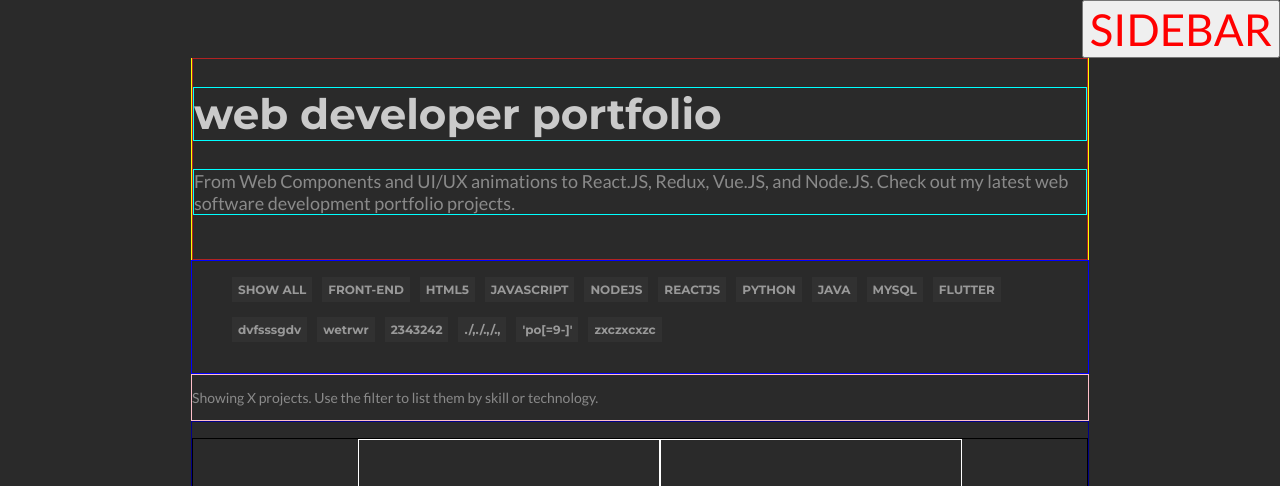
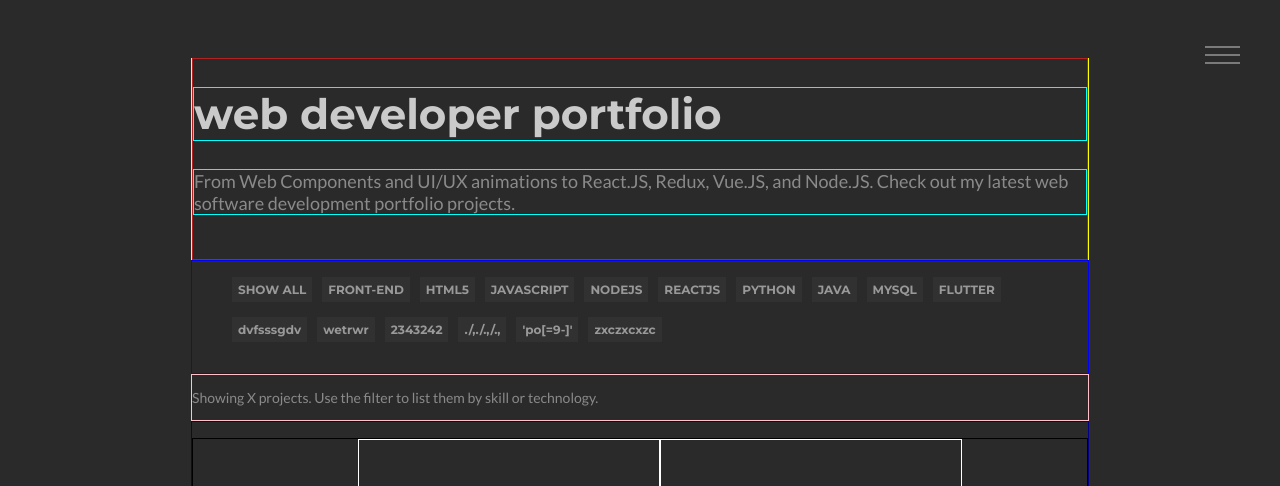
Before and after one commit to bigoniisan/my-website, a plain HTML site: page index.html in a window 1280 px wide. Shown: the top 486 px of the page. Drawn offline with Linux system fonts and the light colour scheme.

Commit message:
styled top right dropdown button

```diff
--- a/css/style.css
+++ b/css/style.css
@@ -287,21 +287,36 @@ button#css-button-test {
 
 aside#sidebar {
     position: fixed;
-    top: 0px;
-    right: 0px;
+    top: 40px;
+    right: 40px;
+
+    /* border-color: floralwhite;
+    border-width: 1px;
+    border-style: solid; */
 }
 
 section#sidebar-item {
 
 }
 
+#dropdown-menu-bar1, #dropdown-menu-bar2, #dropdown-menu-bar3 {
+    width: 35px;
+    height: 2px;
+    background-color: #7A7A7A;
+    margin-top: 6px;
+}
+
 button#sidebar-button {
-    color: red;
-    font-family: "Lato", sans-serif;
-    font-optical-sizing: auto;
-    font-weight: 400;
-    font-style: normal;
-    font-size: 44px;
+    height: 100px;
+    width: 100px;
+
+    color: white;
+    background-color: transparent;
+    /* border: none; */
+
+    /* border-color: floralwhite;
+    border-width: 1px;
+    border-style: solid; */
 }
 
 footer#footer {
--- a/index.html
+++ b/index.html
@@ -119,7 +119,10 @@
 
     <aside id="sidebar">
         <section id="sidebar-item">
-            <button id="sidebar-button">SIDEBAR</button>
+            <!-- <button id="sidebar-button">SIDEBAR DROPDOWN</button> -->
+            <div id="dropdown-menu-bar1"></div>
+            <div id="dropdown-menu-bar2"></div>
+            <div id="dropdown-menu-bar3"></div>
         </section>
     </aside>
 
```
